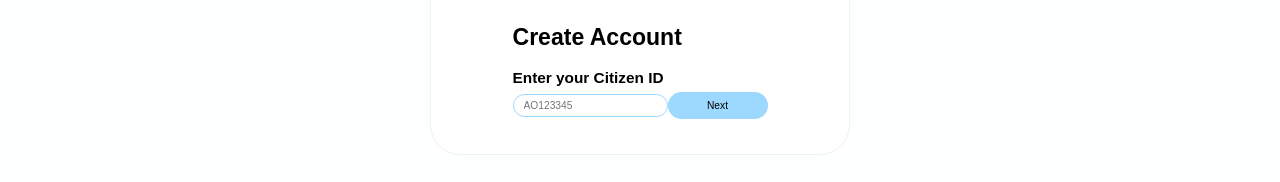
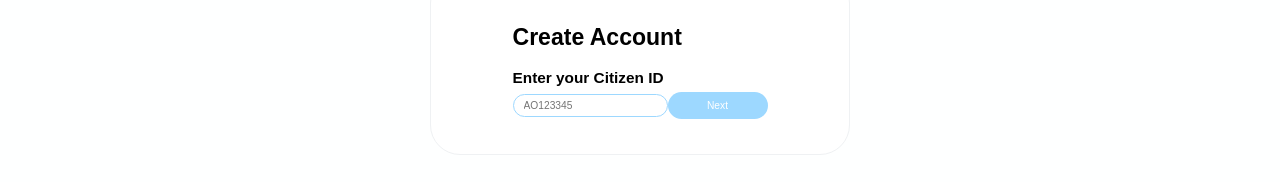
Before and after one commit to MillieVidot/boolean-uk-solo-project-client, a React (Create React App) app: page /account/signup in a window 1280 px wide. In both pictures the pointer is over the button "Next". Shown: the part 238-420 px from the top of the page. Built offline with nearby package versions, Linux system fonts and the light colour scheme.

Commit message:
css buttons

```diff
--- a/src/App.css
+++ b/src/App.css
@@ -259,12 +259,29 @@ button {
   border: 1px solid var(--grey);
   width: 100px;
 }
+
+.createAccount-form .backBtn:hover {
+  color: var(--blue-ll);
+}
+
+.createAccount-form .backBtn:active {
+  border: 1px solid var(--blue-ll);
+}
+
 .createAccount-form .nextBtn {
   text-align: center;
   background-color: var(--blue-hl);
   padding: 8px 11px;
   border-radius: 30px;
   width: 100px;
+}
+
+.createAccount-form .nextBtn:hover {
+  color: white;
+}
+
+.createAccount-form .nextBtn:active {
+  opacity: 80%;
 }
 
 /* DASHBOARD */
```
